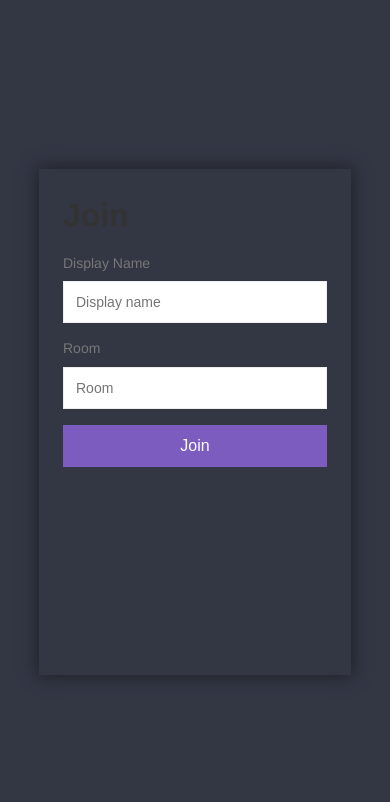
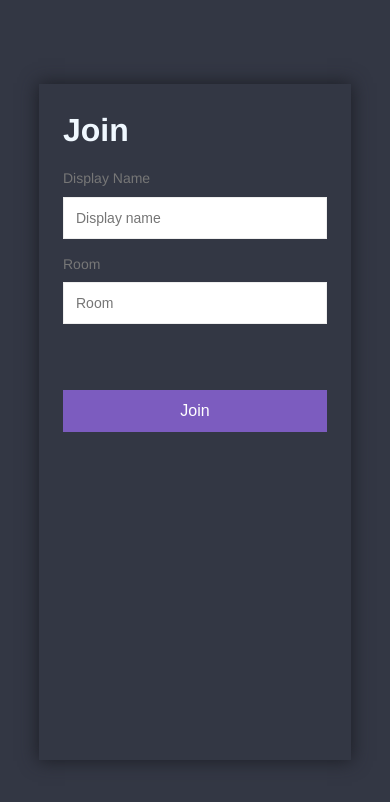
Before and after one commit to HET-CE/Chat-app, a website: page public/index.html in a window 390 px wide. Drawn offline with Linux system fonts and the light colour scheme.

Commit message:
form height changed

```diff
--- a/public/css/styles.css
+++ b/public/css/styles.css
@@ -189,6 +189,9 @@ button:disabled {
 @media only screen and (max-width: 800px){
     .centered-form__box {
         width: 80%;
-        height: 60%;
+        height: 80%;
+    }
+    .only-apply-in-media {
+        margin-top: 50px;
     }
 }
--- a/public/index.html
+++ b/public/index.html
@@ -10,13 +10,13 @@
 <body>
     <div class="centered-form">
         <div class="centered-form__box">
-            <h1>Join</h1>
+            <h1 style="color: aliceblue;">Join</h1>
             <form action="/chat.html">
                 <label>Display Name</label>
                 <input type="text" name="username" placeholder="Display name" required>
                 <label>Room</label>
                 <input type="text" name="room" placeholder="Room" required>
-                <button>Join</button>
+                <button class = "only-apply-in-media">Join</button>
             </form>
         </div>
     </div>
```
